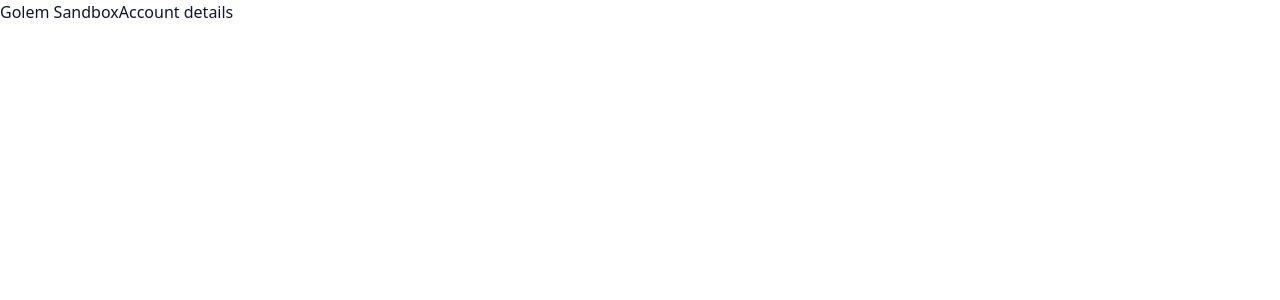
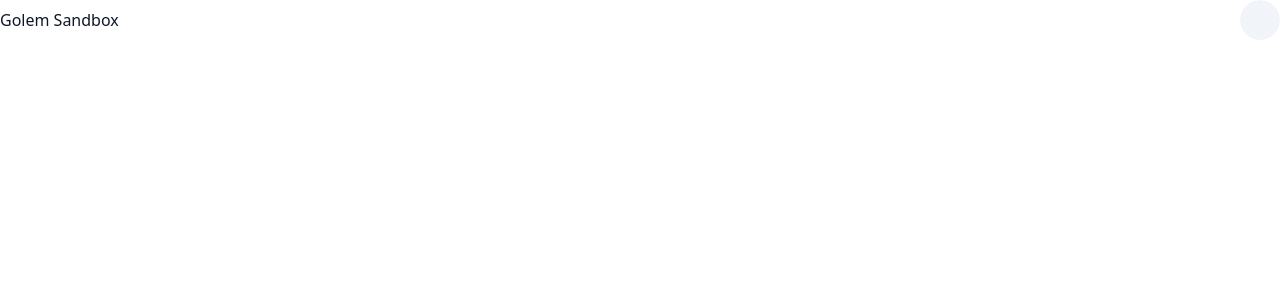
Before and after one commit to WalterBanda/Shacked, a React (Vite) app: page / in a window 1280 px wide. Shown: the top 300 px of the page. Built offline with nearby package versions, Linux system fonts and the light colour scheme.

Commit message:
☕ Added avatar into the navbar

```diff
--- a/src/components/navbar.tsx
+++ b/src/components/navbar.tsx
@@ -1,8 +1,14 @@
+import { Avatar, AvatarFallback } from '@/ui/avatar'
+
 export default function Navbar() {
   return (
-    <div className='flex flex-row items-center'>
+    <div className='flex flex-row items-center justify-between'>
       <h1>Golem Sandbox</h1>
-      <div>Account details</div>
+      <div>
+        <Avatar>
+          <AvatarFallback></AvatarFallback>
+        </Avatar>
+      </div>
     </div>
   )
 }
```
